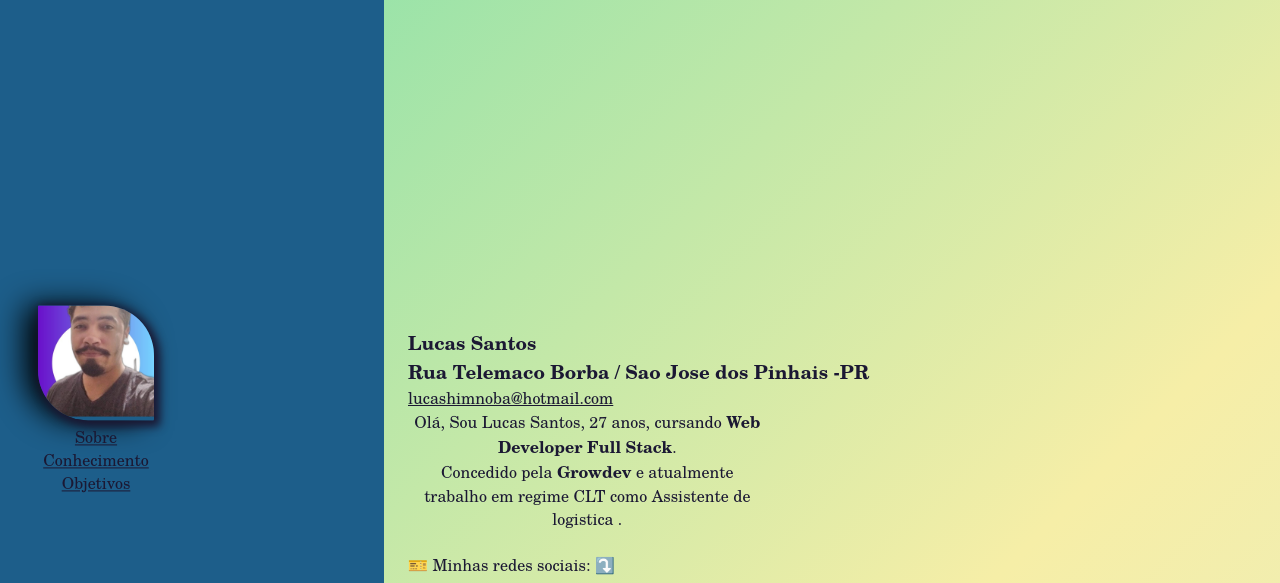
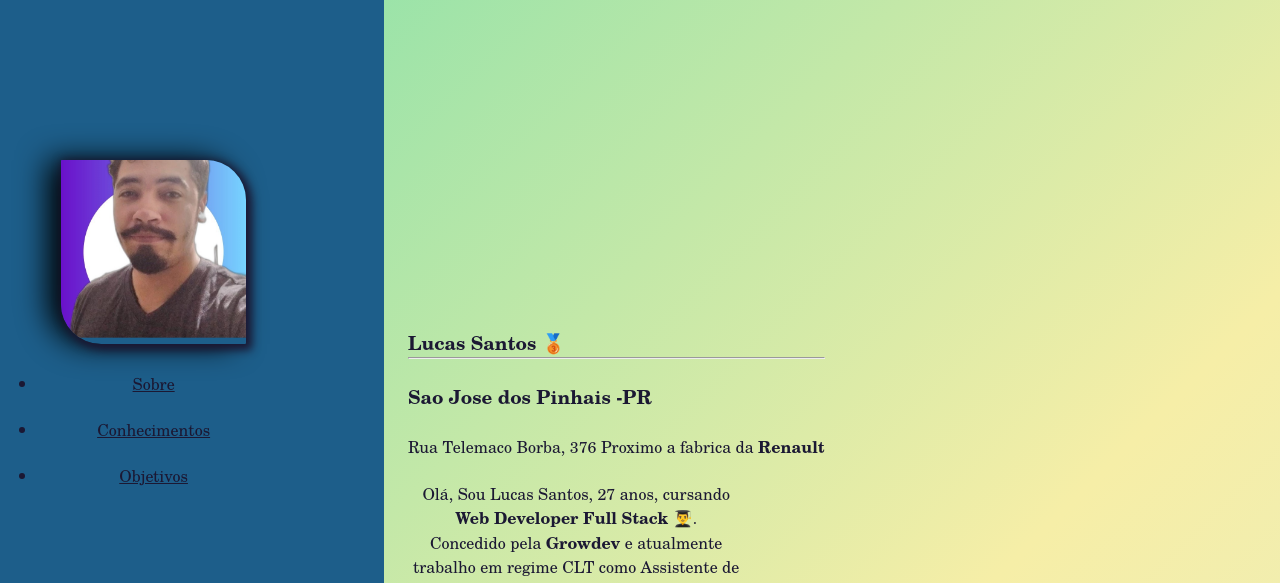
Before and after one commit to Lucasdevzx3/atividade-final, a plain HTML site: page index.html in a window 1280 px wide. Shown: the top 583 px of the page. Drawn offline with Linux system fonts and the light colour scheme.

Commit message:
corrigindo erros

```diff
--- a/css/style.css
+++ b/css/style.css
@@ -39,16 +39,18 @@ main{
 }
 
 .edition {
-    width: 60%;
-    border-radius: 1px 50px;
+    width: 80%;
+    border-radius: 1px 40px;
     border: 5px #000;
     box-shadow: 3px 3px 9px 3px #1b1833, -0.8em 0 1.9em rgb(0,0,0);
 
 }
 .edition2{
     position: absolute;
+    width: 60%;
+    height: 60%;
     top: 50%;
-    right: 50%;
+    right: 30%;
     transform: translateY(-50%);
     text-align: center;
 }
--- a/index.html
+++ b/index.html
@@ -16,12 +16,16 @@
             src="./css/assets/foto perfil.png"
             alt="foto de perfil"
           />
+          <br>
+          <br>
           <nav>
             <ul>
               <li>
                 <a href="./index.html">Sobre</a>
               </li>
-              <li><a href="./conhecimentos.html">Conhecimento</a></li>
+              <br>
+              <li><a href="./conhecimentos.html">Conhecimentos</a></li>
+              <br>
               <li> <a href="./objetivos.html">Objetivos</a></li>
             </ul>
           </nav>
@@ -31,16 +35,18 @@
         <article>
             <h1>
                 Lucas
-                    <span>Santos</span>
+                    <span>Santos 🥉</span>
             </h1>
-            <h3>Rua Telemaco Borba / Sao Jose dos Pinhais -PR </h3>
-                <a href="">
-                    <span>lucashimnoba@hotmail.com</span>
+            <hr>
+            <br>
+              <h3>Sao Jose dos Pinhais -PR </h3>
+              <br>
+                  <p> Rua Telemaco Borba, 376 Proximo a fabrica da <strong>Renault</strong></p>
                 </a>
                 <br>
                 <section class="sobre">
                   <p text-align="center">
-                    Olá, Sou Lucas Santos, 27 anos, cursando <strong> Web Developer Full Stack</strong>.<br>
+                    Olá, Sou Lucas Santos, 27 anos, cursando <strong> Web Developer Full Stack 👨‍🎓</strong>.<br>
                       Concedido pela <strong> Growdev</strong> e atualmente trabalho em regime CLT como Assistente de logistica .
                   </p>
                   <br>
@@ -55,6 +61,8 @@
                         <img src="https://img.shields.io/badge/-Instagram-DF0174?style=flat-square&labelColor=DF0174&logo=instagram&logoColor=white&link=LINK-DO-SEU-INSTAGRAM"/></a>
                   </p>
                   <br>
+                  <br>
+                  <br>
                   <hr>
                   <footer>
                     Atividade Prática Final de Modulo - <strong><em> 13a Edição</em> do Programa Starter 2023</strong> - <a href="http://www.growdev.com.br/" target="_blank"> <ins> &#174;Growdev</ins></a>
```
Also changed, not shown: conhecimentos.html (+13 -4 lines), objetivos.html (+4 -0 lines).
